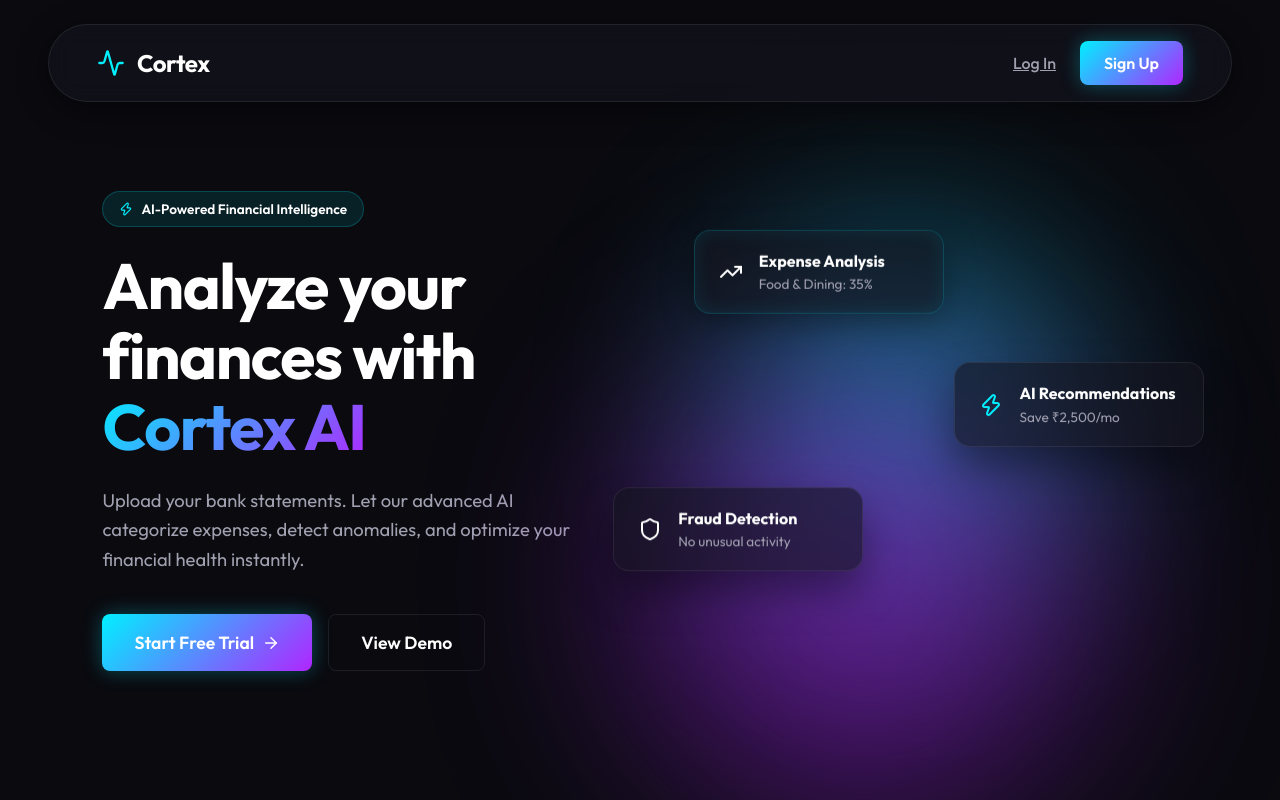
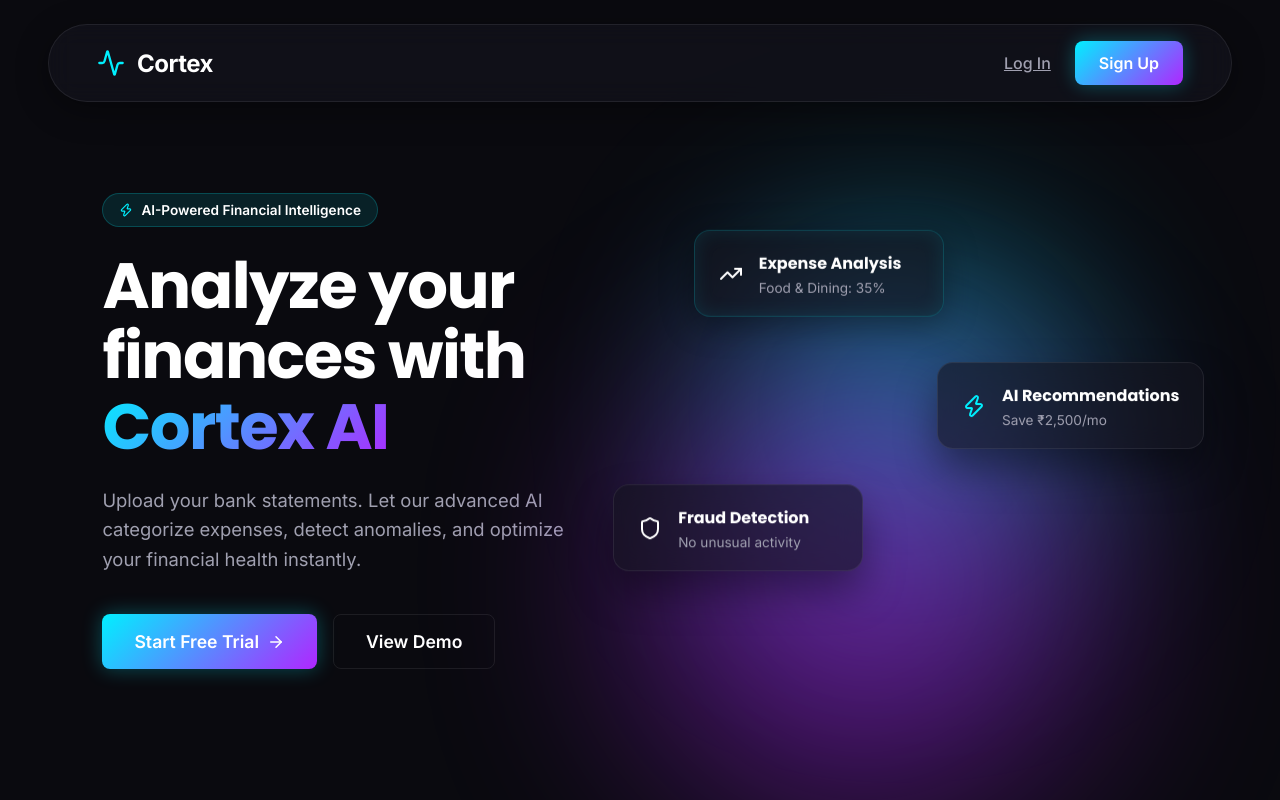
Before and after one commit to souvikadakm3-dotcom/Cortex-Finance, a React (Create React App) app in the folder cortex-finance-frontend/: page / in a window 1280 px wide. Built offline with nearby package versions, Linux system fonts and the light colour scheme; what axios-mock-adapter would draw is missing.

Commit message:
design & guidlines

```diff
--- a/cortex-finance-frontend/src/index.css
+++ b/cortex-finance-frontend/src/index.css
@@ -1,4 +1,4 @@
-@import url('https://fonts.googleapis.com/css2?family=Outfit:wght@300;400;500;600;700&display=swap');
+@import url('https://fonts.googleapis.com/css2?family=Inter:wght@300;400;500;600;700&family=Poppins:wght@500;600;700&display=swap');
 
 :root {
   --bg-primary: #0a0a0f;
@@ -24,7 +24,7 @@
 
 body {
   margin: 0;
-  font-family: 'Outfit', sans-serif;
+  font-family: 'Inter', sans-serif;
   background-color: var(--bg-primary);
   color: var(--text-primary);
   -webkit-font-smoothing: antialiased;
@@ -47,7 +47,7 @@
 .btn {
   padding: 12px 24px;
   border-radius: 8px;
-  font-family: 'Outfit', sans-serif;
+  font-family: 'Inter', sans-serif;
   font-weight: 600;
   font-size: 1rem;
   cursor: pointer;
@@ -97,6 +97,7 @@
 /* Typography */
 h1, h2, h3, h4, h5, h6 {
   margin: 0;
+  font-family: 'Poppins', sans-serif;
   font-weight: 700;
 }
 
```
